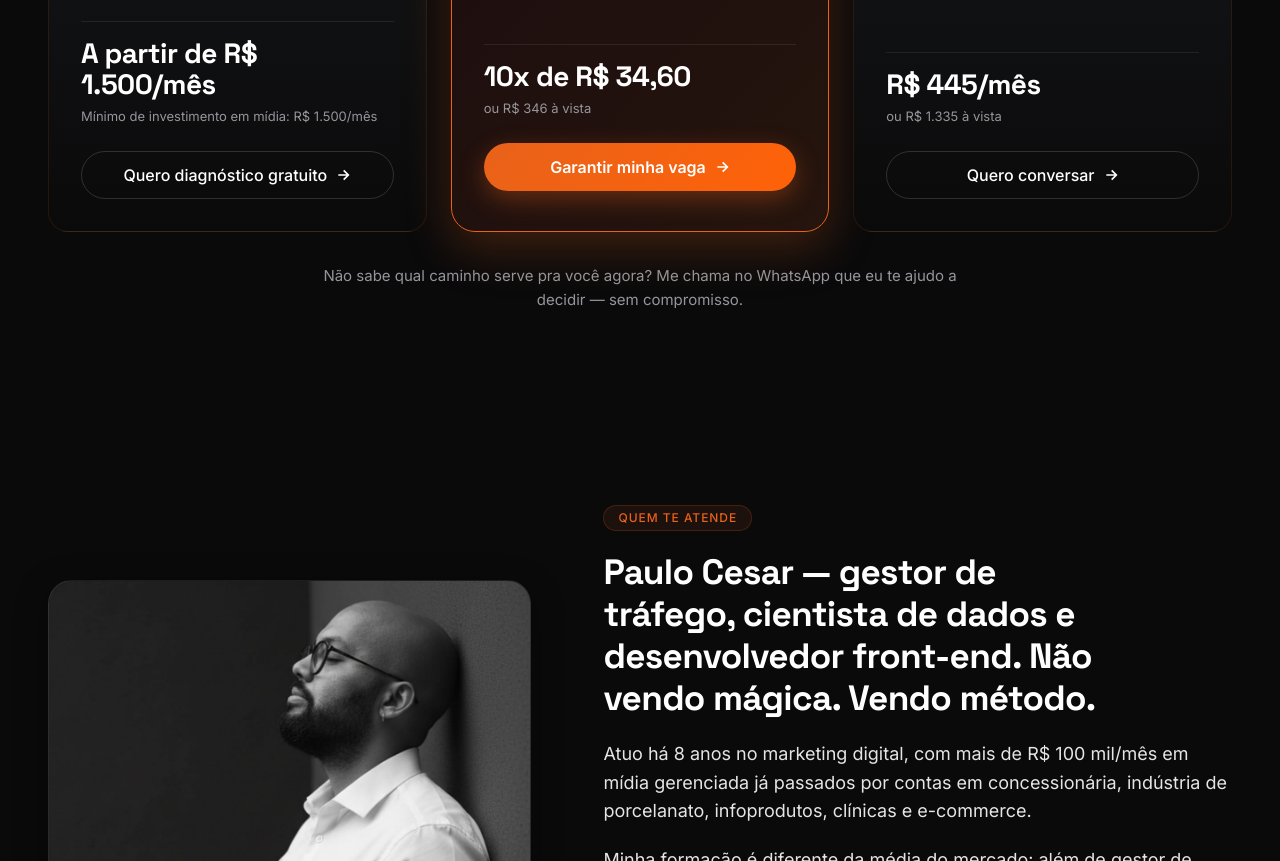
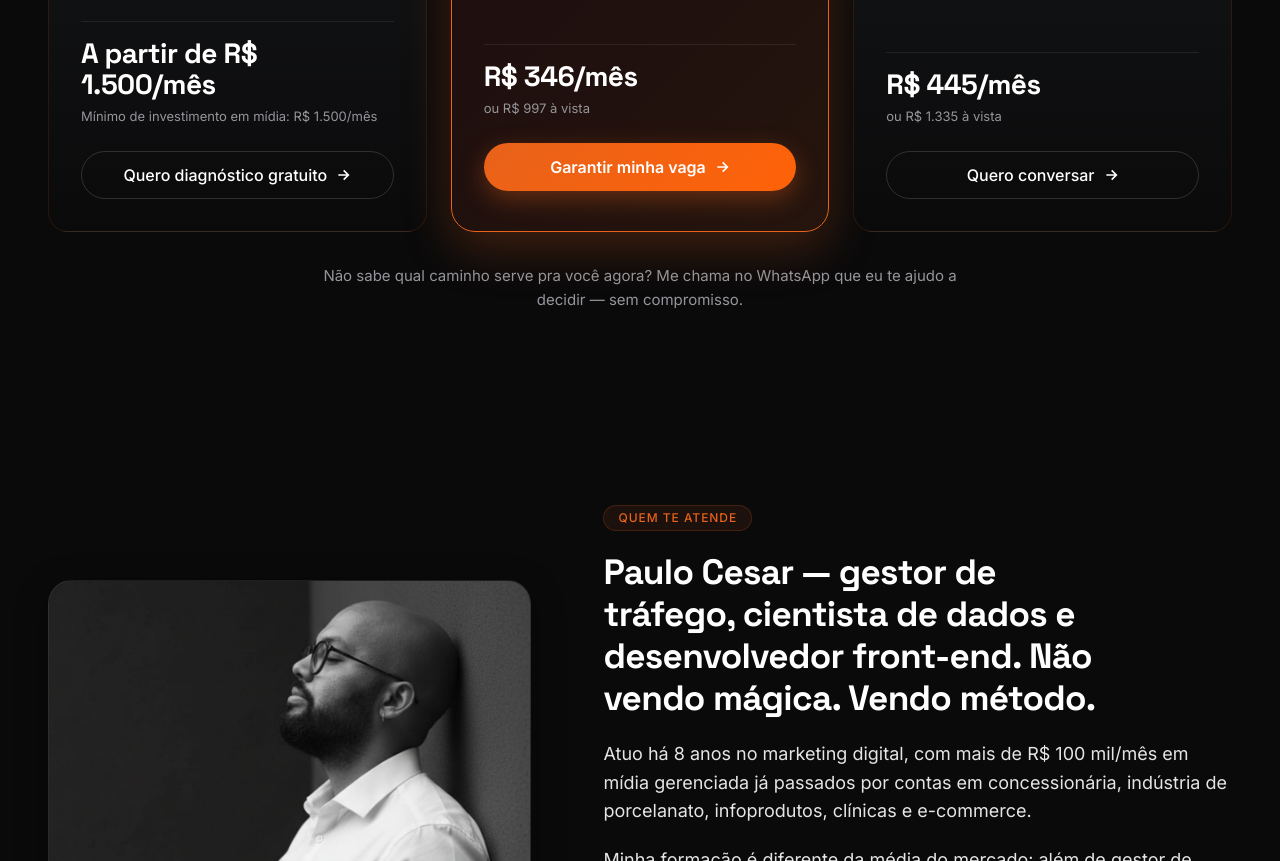
Before and after one commit to paulocesardev8/sintonia-landing, a plain HTML site: page index.html in a window 1280 px wide. Shown: the part 7997-8858 px from the top of the page. Drawn offline with Linux system fonts and the light colour scheme.

Commit message:
fix(pricing): Aula em Grupo passa a mostrar valor mensal + à vista com desconto
Antes: '10x de R$ 34,60 / ou R$ 346 à vista' — ambíguo, dava impressão
de R$ 346 pelo ciclo inteiro de 90 dias (o que soava barato demais e
não era o valor real praticado).

Agora: 'R$ 346/mês / ou R$ 997 à vista' — espelha a estrutura já usada
no card Aula Particular (R$ 445/mês + R$ 1.335 à vista). Valor à vista
com ~4% de desconto vs R$ 1.038 do ciclo (3 × 346) como incentivo.

```diff
--- a/index.html
+++ b/index.html
@@ -2470,8 +2470,8 @@
               <li><svg width="16" height="16" viewBox="0 0 24 24" fill="none" stroke="currentColor" stroke-width="3" aria-hidden="true"><polyline points="20 6 9 17 4 12"/></svg>Certificado de conclusão</li>
             </ul>
             <div class="price-amount">
-              <span class="price-amount-main">10x de R$ 34,60</span>
-              <span class="price-amount-sub">ou R$ 346 à vista</span>
+              <span class="price-amount-main">R$ 346/mês</span>
+              <span class="price-amount-sub">ou R$ 997 à vista</span>
             </div>
             <a class="btn btn-primary btn-block" href="#contato" data-whats-msg="Oi Paulo, vim pelo seu site. Quero saber mais sobre a turma em grupo de tráfego pago." aria-label="Garantir minha vaga — abre WhatsApp com mensagem sobre a turma em grupo">
               Garantir minha vaga
```
